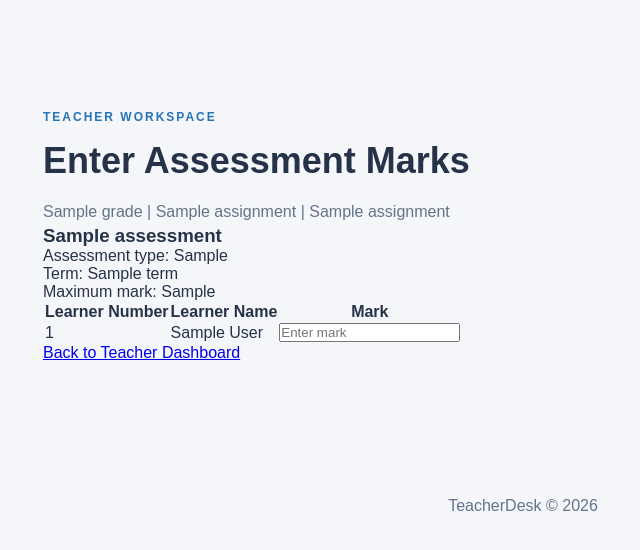
After one commit to ItumelengRandyMalau/teacherdesk, a Flask app: template app/templates/enter_marks.html in a window 1280 px wide. The commit adds this page. Shown: the top 550 px of the page, without its empty margins (117-757 px from the left). Run offline with Flask 3, Linux system fonts and the light colour scheme; the template is opened without the code that fills it: most values are stand-ins (such as "Sample title", 1, 10 or a date in 2020).

Commit message:
Add enter marks functionality for teachers with validation and feedback

```diff
--- /dev/null
+++ b/app/templates/enter_marks.html
@@ -0,0 +1,66 @@
+{% extends "base.html" %} {% block title %}Enter Marks | TeacherDesk{% endblock
+%} {% block content %}
+<main class="welcome">
+  <p class="eyebrow">TEACHER WORKSPACE</p>
+
+  <h2>Enter Assessment Marks</h2>
+
+  <p class="intro">
+    {{ assignment.grade }} | {{ assignment.class_name }} | {{ assignment.subject
+    }}
+  </p>
+
+  <section class="staff-list">
+    <h3>{{ assessment.title }}</h3>
+
+    <p>
+      Assessment type: {{ assessment.assessment_type }}<br />
+      Term: {{ assessment.term }}<br />
+      Maximum mark: {{ assessment.max_mark }}
+    </p>
+
+    {% if learners %}
+
+    <table>
+      <thead>
+        <tr>
+          <th>Learner Number</th>
+          <th>Learner Name</th>
+          <th>Mark</th>
+        </tr>
+      </thead>
+
+      <tbody>
+        {% for learner in learners %}
+        <tr>
+          <td>{{ learner.learner_number }}</td>
+          <td>{{ learner.first_name }} {{ learner.last_name }}</td>
+          <td>
+            <input
+              type="number"
+              name="mark_{{ learner._id }}"
+              min="0"
+              max="{{ assessment.max_mark }}"
+              step="0.5"
+              placeholder="Enter mark"
+            />
+          </td>
+        </tr>
+        {% endfor %}
+      </tbody>
+    </table>
+
+    {% else %}
+
+    <p>No active learners were found in this class.</p>
+
+    {% endif %}
+
+    <p>
+      <a href="{{ url_for('teacher_dashboard') }}">
+        Back to Teacher Dashboard
+      </a>
+    </p>
+  </section>
+</main>
+{% endblock %}
```
Also changed, not shown: app/__init__.py (+94 -2 lines), app/templates/teacher.html (+11 -0 lines).
